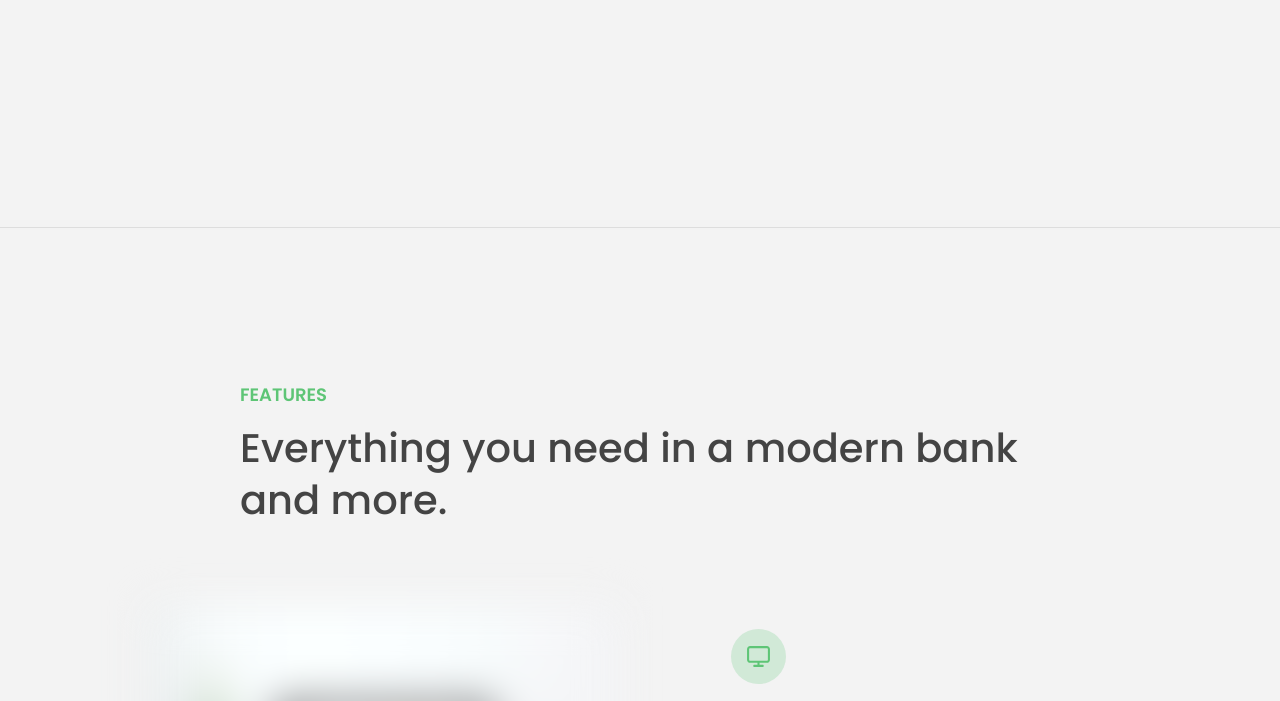
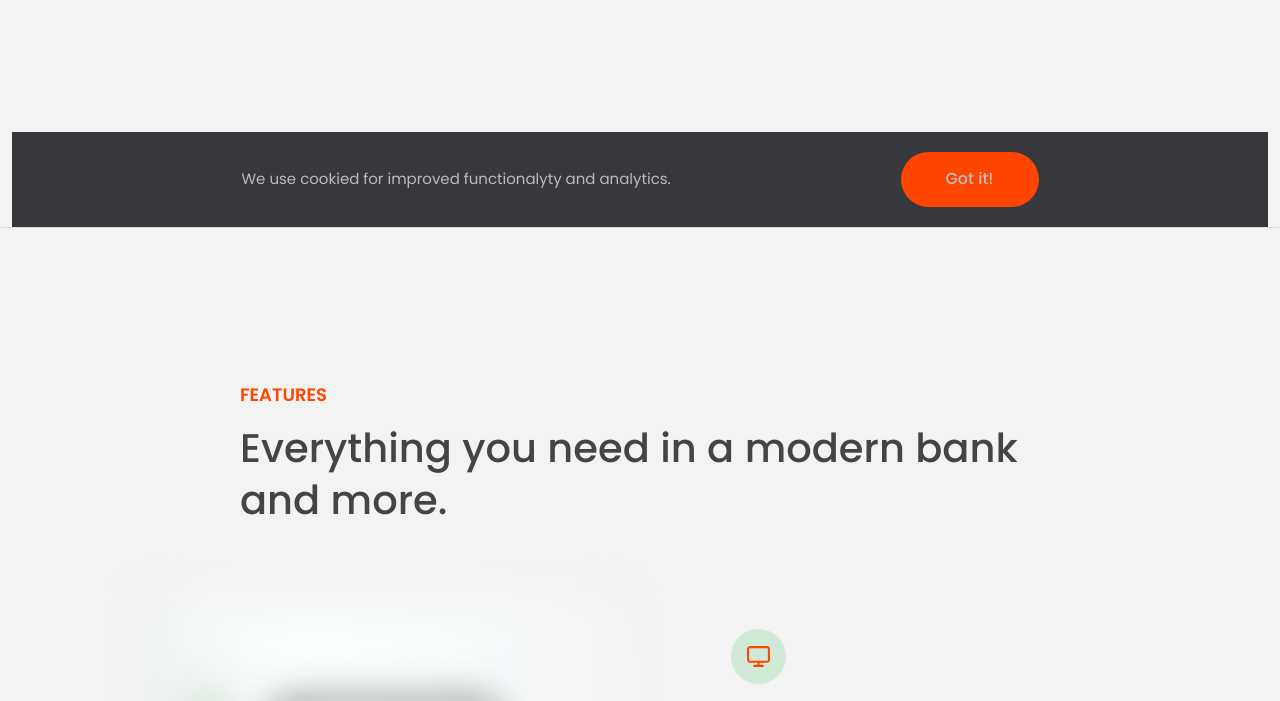
Before and after one commit to filimonich/Advanced-DOM-Bankist, a plain HTML site: page starter/index.html in a window 1280 px wide. Shown: the part 573-1274 px from the top of the page. Drawn offline with Linux system fonts and the light colour scheme.

Commit message:
selecting, creating, and deleting items

```diff
--- a/starter/script.js
+++ b/starter/script.js
@@ -43,17 +43,17 @@ const section1 = document.querySelector(`#section--1`);
 
 btnScrollTo.addEventListener(`click`, function (e) {
   const s1coords = section1.getBoundingClientRect();
-  console.log(s1coords);
+  // console.log(s1coords);
 
-  console.log(e.target.getBoundingClientRect());
+  // console.log(e.target.getBoundingClientRect());
 
-  console.log(`Current scroll (X/Y)`, window.pageXOffset, window.pageYOffset);
+  // console.log(`Current scroll (X/Y)`, window.pageXOffset, window.pageYOffset);
 
-  console.log(
-    `height/width viewport`,
-    document.documentElement.clientHeight,
-    document.documentElement.clientWidth
-  );
+  // console.log(
+  //   `height/width viewport`,
+  //   document.documentElement.clientHeight,
+  //   document.documentElement.clientWidth
+  // );
 
   // Scrolling
   // window.scrollTo(
@@ -69,3 +69,35 @@ btnScrollTo.addEventListener(`click`, function (e) {
 
   section1.scrollIntoView({ behavior: `smooth` });
 });
+
+/////////////////////////////////////////////////////////////
+// Выбор, создание и удаление элементов
+const header = document.querySelector(`.header`);
+
+const message = document.createElement(`div`);
+message.classList.add(`cookie-message`);
+// message.textContent = `We use cookied for improved functionalyty and analytics`;
+message.innerHTML = `We use cookied for improved functionalyty and analytics. <buttton class="btn btn--close-cookie">Got it!</button>`;
+
+// Метод Element.prepend()вставляет набор Nodeобъектов или строковых объектов перед первым дочерним элементом Element. Строковые объекты вставляются как эквивалентные Text узлы.
+// header.prepend(message);
+// Метод Element.append() вставляет узлы или строки с текстом в конец Element. Строки с текстом вставляются как текстовое содержимое.
+header.append(message);
+
+// Delete elements
+document
+  .querySelector(`.btn--close-cookie`)
+  .addEventListener(`click`, function () {
+    // message.remove();
+    message.parentElement.removeChild(message);
+  });
+
+message.style.backgroundColor = `#37383d`;
+message.style.width = `103%`;
+
+// Изменение цвета
+document.documentElement.style.setProperty(`--color-primary`, `orangered`);
+
+// изменение размера
+message.style.height =
+  Number.parseFloat(getComputedStyle(message).height) + 40 + `px`;
```
Also changed, not shown: starter/index.html (+14 -49 lines).
